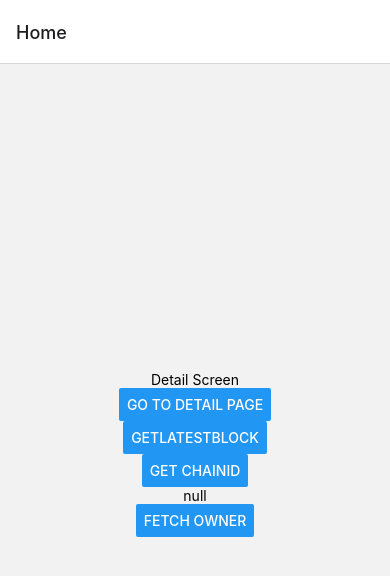
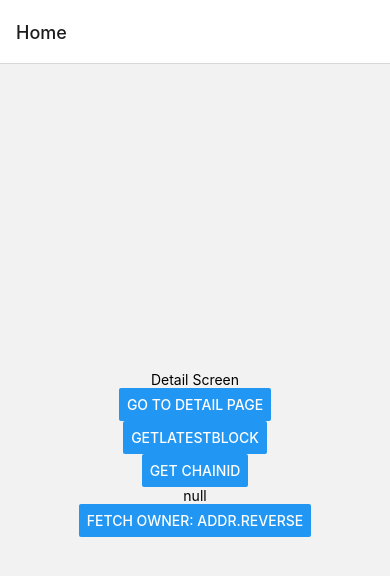
Before and after one commit to Tomas-Shao/Beagle-SDK-RN, a React Native app: screen /Home in a window 390 px wide. Shown: the top 576 px of the page. Built offline with nearby package versions, Linux system fonts and the light colour scheme.

Commit message:
show owner on UI

```diff
--- a/pages/HomePage.js
+++ b/pages/HomePage.js
@@ -14,6 +14,7 @@ function HomePage({navigation}) {
     // })
 
     const [chainId, setChainId] = useState('null');
+    const [owner, setOwner] = useState('')
 
     function getChainId() {
         const web3 = new Web3(new Web3.providers.HttpProvider('https://rinkeby.infura.io/v3/84ae00fec54f4d65bd1c0505b0e96383'));
@@ -238,6 +239,7 @@ function HomePage({navigation}) {
         console.log(contract.methods)
         contract.methods.owner('0x91d1777781884d03a6757a803996e38de2a42967fb37eeaca72729271025a9e2').call().then((value) => {
             console.log("Get Owner:", value)
+            setOwner(value)
         })
     }
 
@@ -250,7 +252,8 @@ function HomePage({navigation}) {
             <Button title="getLatestBlock" onPress={getLatestBlock}></Button>
             <Button title="Get chainID" onPress={getChainId}></Button>
             <Text>{chainId}</Text>
-            <Button title="Fetch owner" onPress={fetchOwner}></Button>
+            <Button title="Fetch owner: addr.reverse" onPress={fetchOwner}></Button>
+            <Text>{owner}</Text>
         </View>
     );
 }
```
